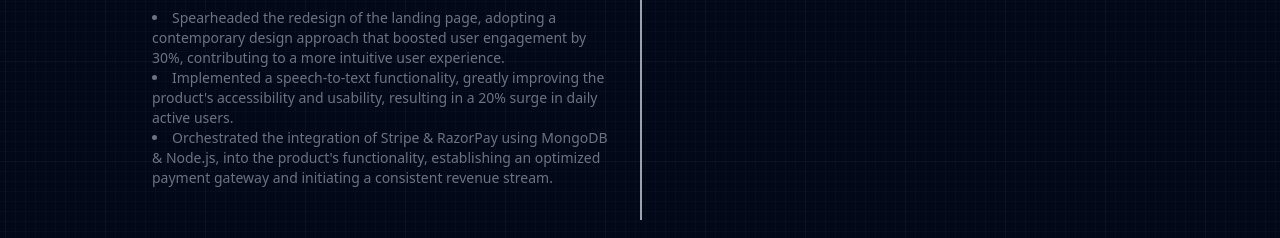
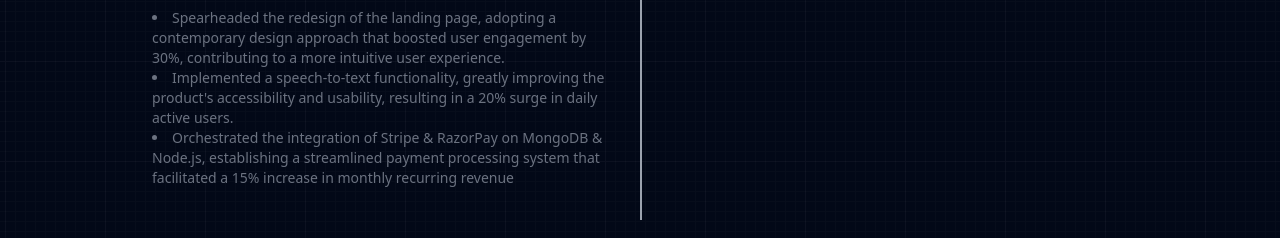
Before and after one commit to dfordp/portfolio, a React (Vite) app: page / in a window 1280 px wide. Shown: the part 1844-2082 px from the top of the page. Built offline with nearby package versions, Linux system fonts and the light colour scheme.

Commit message:
Update Experience.tsx

```diff
--- a/src/components/Experience.tsx
+++ b/src/components/Experience.tsx
@@ -47,7 +47,7 @@ const experiences = [
     points: [
       "Spearheaded the redesign of the landing page, adopting a contemporary design approach that boosted user engagement by 30%, contributing to a more intuitive user experience.",
       "Implemented a speech-to-text functionality, greatly improving the product's accessibility and usability, resulting in a 20% surge in daily active users.",
-      "Orchestrated the integration of Stripe & RazorPay using MongoDB & Node.js, into the product's functionality, establishing an optimized payment gateway and initiating a consistent revenue stream.",
+      "Orchestrated the integration of Stripe & RazorPay on MongoDB & Node.js, establishing a streamlined payment processing system that facilitated a 15% increase in monthly recurring revenue",
     ]
   },
 ];
```
